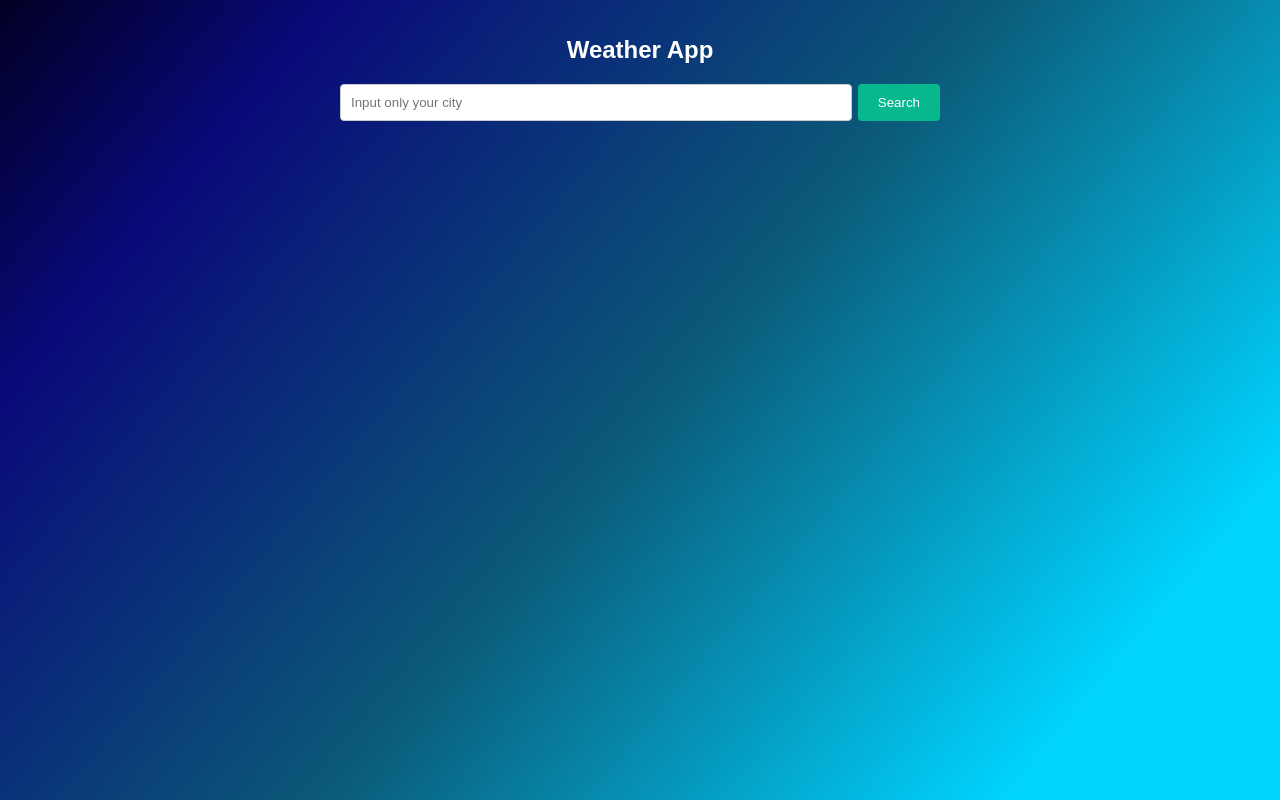
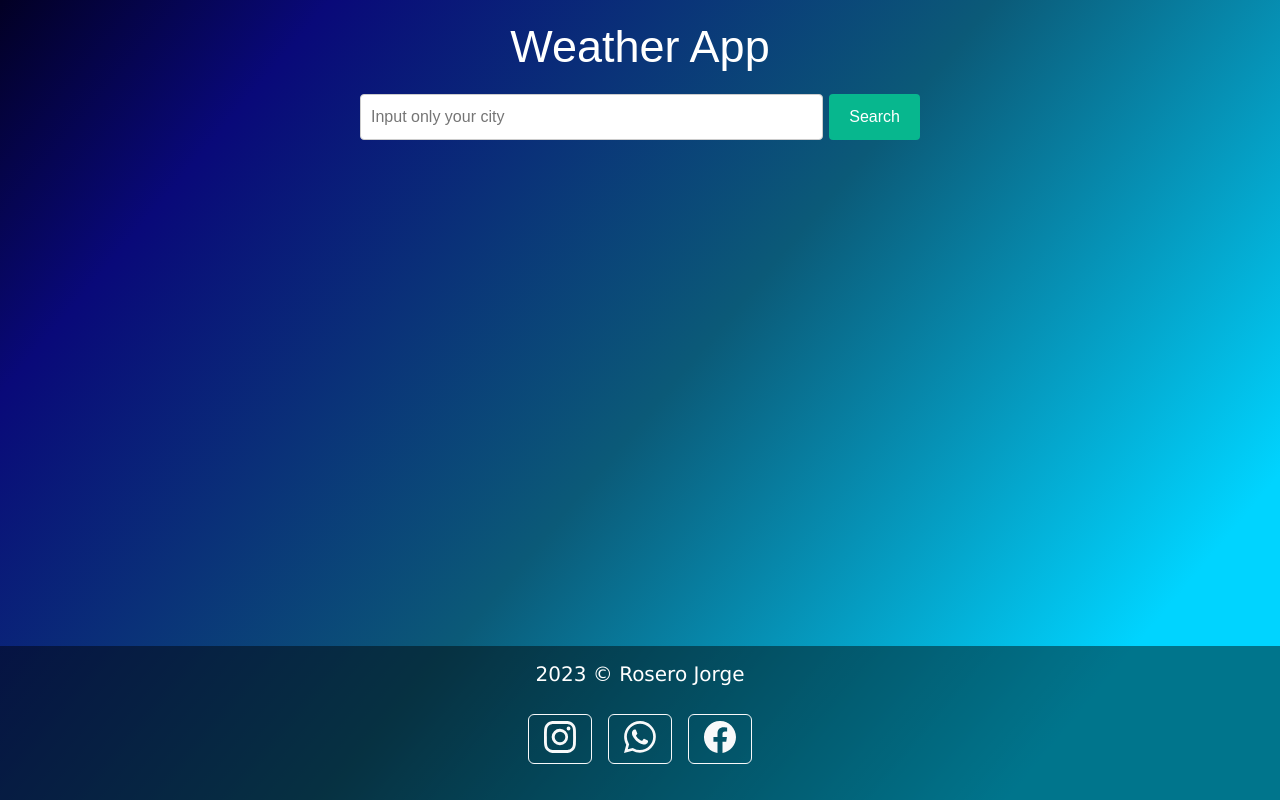
Before and after one commit to Rafael2408/Weather-App-React, a React (Vite) app: page / in a window 1280 px wide. Built offline with nearby package versions, Linux system fonts and the light colour scheme.

Commit message:
agregando un footer

```diff
--- a/index.html
+++ b/index.html
@@ -2,7 +2,7 @@
 <html lang="en">
   <head>
     <meta charset="UTF-8" />
-    <!-- <link rel="shortcut icon" href="./favicon.ico" type="image/x-icon"> -->
+    <link href="https://cdn.jsdelivr.net/npm/bootstrap@5.3.1/dist/css/bootstrap.min.css" rel="stylesheet" integrity="sha384-4bw+/aepP/YC94hEpVNVgiZdgIC5+VKNBQNGCHeKRQN+PtmoHDEXuppvnDJzQIu9" crossorigin="anonymous">
     <link rel="shortcut icon" href="./favicon.ico?v=2" type="image/x-icon">
     <meta name="viewport" content="width=device-width, initial-scale=1.0" />
     <title>Weather App</title>
@@ -10,5 +10,6 @@
   <body>
     <div id="root"></div>
     <script type="module" src="/src/main.jsx"></script>
+    <script src="https://cdn.jsdelivr.net/npm/bootstrap@5.3.1/dist/js/bootstrap.bundle.min.js" integrity="sha384-HwwvtgBNo3bZJJLYd8oVXjrBZt8cqVSpeBNS5n7C8IVInixGAoxmnlMuBnhbgrkm" crossorigin="anonymous"></script>
   </body>
 </html>
--- a/package.json
+++ b/package.json
@@ -11,6 +11,7 @@
   },
   "dependencies": {
     "react": "^18.2.0",
+    "react-bootstrap-icons": "^1.10.3",
     "react-dom": "^18.2.0"
   },
   "devDependencies": {
--- /dev/null
+++ b/src/Foot.jsx
@@ -0,0 +1,32 @@
+import { Instagram, Whatsapp, Facebook } from "react-bootstrap-icons";
+
+export const Foot = () => {
+  return (
+    <footer className="sticky-footer bg-dark text-white p-3" id="foot">
+      <h5>{new Date().getFullYear()}  © Rosero Jorge</h5>
+      <div className="container d-flex justify-content-center">
+        <a
+          href="https://www.instagram.com/mmm_rafa/"
+          className="btn btn-outline-light mx-2"
+          target="_blank"
+        >
+          <Instagram size={32} />{""}
+        </a>{" "}
+        <a
+          href="https://wa.link/vl6nk9"
+          className="btn btn-outline-light mx-2"
+          target="_blank"
+        >
+          <Whatsapp size={32} />{""}
+        </a>{""}
+        <a
+          href="https://www.facebook.com/roserorafael2408/"
+          className="btn btn-outline-light mx-2"
+          target="_blank"
+        >
+          <Facebook size={32} />{""}
+        </a>{" "}
+      </div>
+    </footer>
+  );
+};
--- a/src/WheatherApp.jsx
+++ b/src/WheatherApp.jsx
@@ -22,7 +22,6 @@ export const WheatherApp = () => {
     const fetchClima = async() => {
         try {
             const response = await fetch(`${urlBase}?q=${ciudad}&appid=${API_KEY}`)
-            console.log(response)
             if(response.ok) {
                 const data = await response.json()
                 setDataClima(data)
@@ -38,7 +37,7 @@ export const WheatherApp = () => {
     }
 
     return (
-        <div className="container">
+        <div className="container flex-fill">
 
             <h1>Weather App</h1>
 
--- a/src/main.jsx
+++ b/src/main.jsx
@@ -1,10 +1,13 @@
 import React from 'react'
 import ReactDOM from 'react-dom/client'
 import { WheatherApp } from './WheatherApp'
+import { Foot } from './Foot'
 import './styles/weatherStyles.css'
+import './styles/Footer.css'
 
 ReactDOM.createRoot(document.getElementById('root')).render(
   <React.StrictMode>
     <WheatherApp />
+    <Foot/>
   </React.StrictMode>,
 )
--- /dev/null
+++ b/src/styles/Footer.css
@@ -0,0 +1,21 @@
+/*Styles Footer*/
+html{
+  height: 100vh;
+}
+#root{
+  height: 100%;
+  display: flex;
+  flex-direction: column;
+}
+#foot{
+  background-color: rgba(0,0,0, 0.45) !important;
+  font-family: 'Lucida Sans', 'Lucida Sans Regular', 'Lucida Grande', 'Lucida Sans Unicode', Geneva, Verdana, sans-serif;
+}
+a{
+  height: 50px;
+  width: 64px;
+  transition: all 0.3s !important;
+}
+a:hover{
+  transform: scale(1.4);
+}
--- a/src/styles/weatherStyles.css
+++ b/src/styles/weatherStyles.css
@@ -1,5 +1,4 @@
 /* Estilos generales */
-
 body {
     height: 100vh;
     font-family: Arial, sans-serif;
@@ -58,8 +57,11 @@ body {
     transform: scale(1.2);
   }
 
+  h1{
+    font-size: 45px;
+  }
   h2 {
-    font-size: 20px;
+    font-size: 30px;
     margin-bottom: 10px;
   }
   h3,h2{
@@ -72,6 +74,7 @@ body {
   p {
     margin-bottom: 5px;
     transition: all 0.4s;
+    font-size: 20px;
   }
   p:hover{
     transform: scale(1.2);
```
Also changed, not shown: 1 other file (tests, documents, lock files or other folders).
